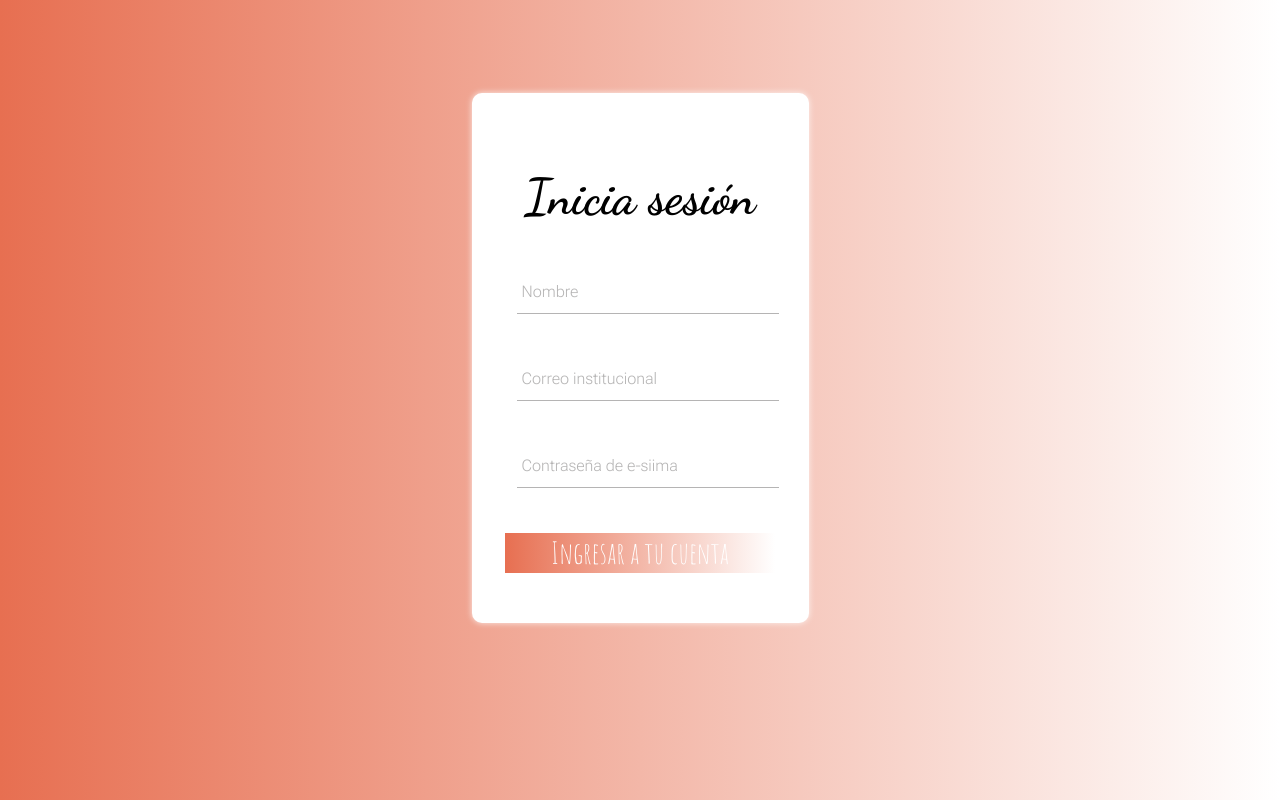
After one commit to DariGmz/joul24py.github.io, a PHP site: page /Login.php in a window 1280 px wide. The commit adds this page. Run offline with PHP 8.4, Linux system fonts and the light colour scheme.

Commit message:
se trato de hacer login u.u

```diff
--- /dev/null
+++ b/Login.php
@@ -0,0 +1,43 @@
+
+
+
+<!DOCTYPE html>
+<html lang="en">
+
+<head>
+    <meta charset="UTF-8">
+    <title>PosteCars Ingresar</title>
+    <link rel="stylesheet" href="estilos.css">
+    <link rel="preconnect" href="https://fonts.googleapis.com">
+    <link rel="preconnect" href="https://fonts.gstatic.com" crossorigin>
+    <link href="https://fonts.googleapis.com/css2?family=Amatic+SC&family=Dancing+Script:wght@700&family=Roboto+Flex:opsz,wght@8..144,200&display=swap" rel="stylesheet">
+</head>
+
+
+<body class="body-registro">
+
+    <form action="" method="POST" id="form">
+        <div class="form">
+            <h1 class="registro-letra"> Inicia sesión </h1>
+            <div class="grupo">
+                <input type="text" name="Nombre" id="Nombre" required><span class="barra"></span>
+                <label for="">Nombre</label>
+
+            </div>
+            <div class="grupo">
+                <input type="email" name="Correo" id="Correo" required><span class="barra"></span>
+                <label for="">Correo institucional</label>
+            </div>
+            <div class="grupo">
+                <input type="Password" name="Contraseña" id="Contraseña" required><span class="barra"></span>
+                <label for="">Contraseña de e-siima</label>
+            </div>
+            <button type="submit">Ingresar a tu cuenta</button>
+
+        </div>
+
+    </form>
+
+</body>
+
+</html>
--- a/index.html
+++ b/index.php
@@ -1,3 +1,4 @@
+
 <!DOCTYPE html>
 <html lang="en">
 
@@ -15,11 +16,11 @@
 
     <h1 class="bienvenido-letra"> ¡Bienvenido a PosteCars!</h1>
     <h3 class="sesion-letra"> Inicia sesión con nosotros</h3>
-    <a href="#" class="btn-inicio">
+    <a href="Login.php" class="btn-inicio">
         INICIAR SESIÓN
     </a>
     <h3 class="sesion-letra"> O haz tu regístro</h3>
-    <a href="Registro.html" class="btn-inicio">
+    <a href="Registro.php" class="btn-inicio">
         REGISTRARSE
     </a>
 
```
Also changed, not shown: Datos_login.php (added, +21 -0 lines), Guardar_datos.php (added, +35 -0 lines), Logout.php (added, +9 -0 lines), Principal.php (added, +14 -0 lines), Registro.php (renamed from Registro.html, +4 -5 lines), config.php (added, +12 -0 lines), 1 other file.
